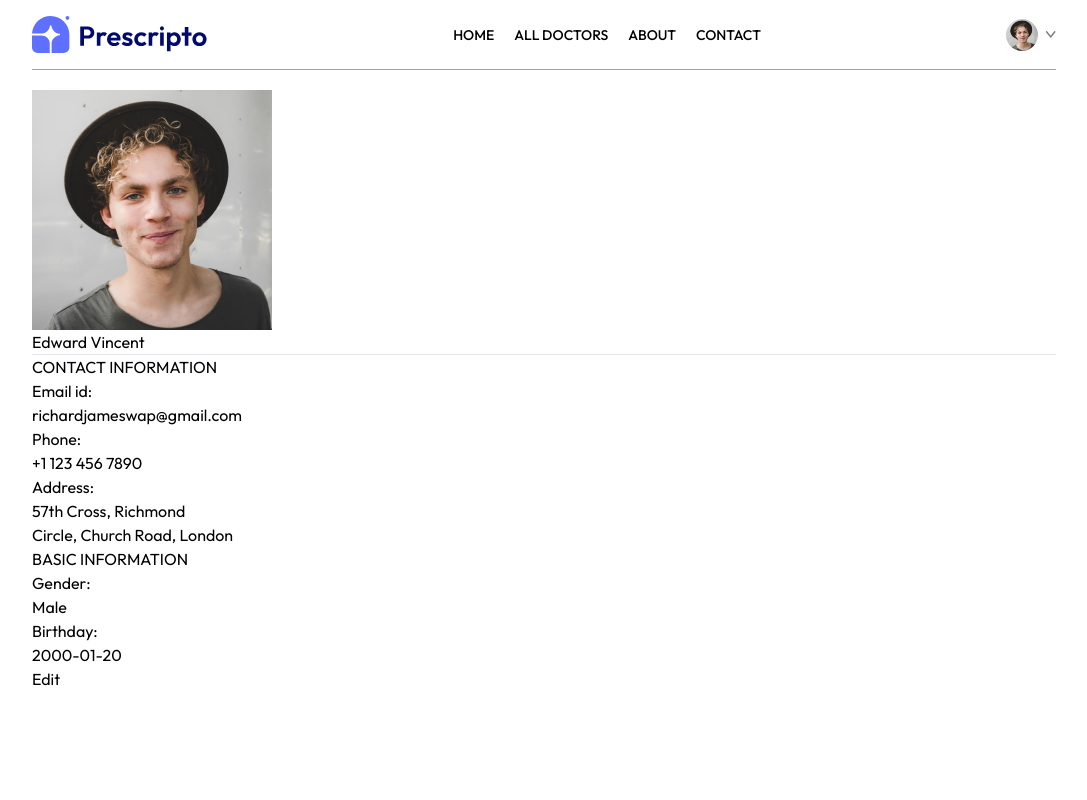
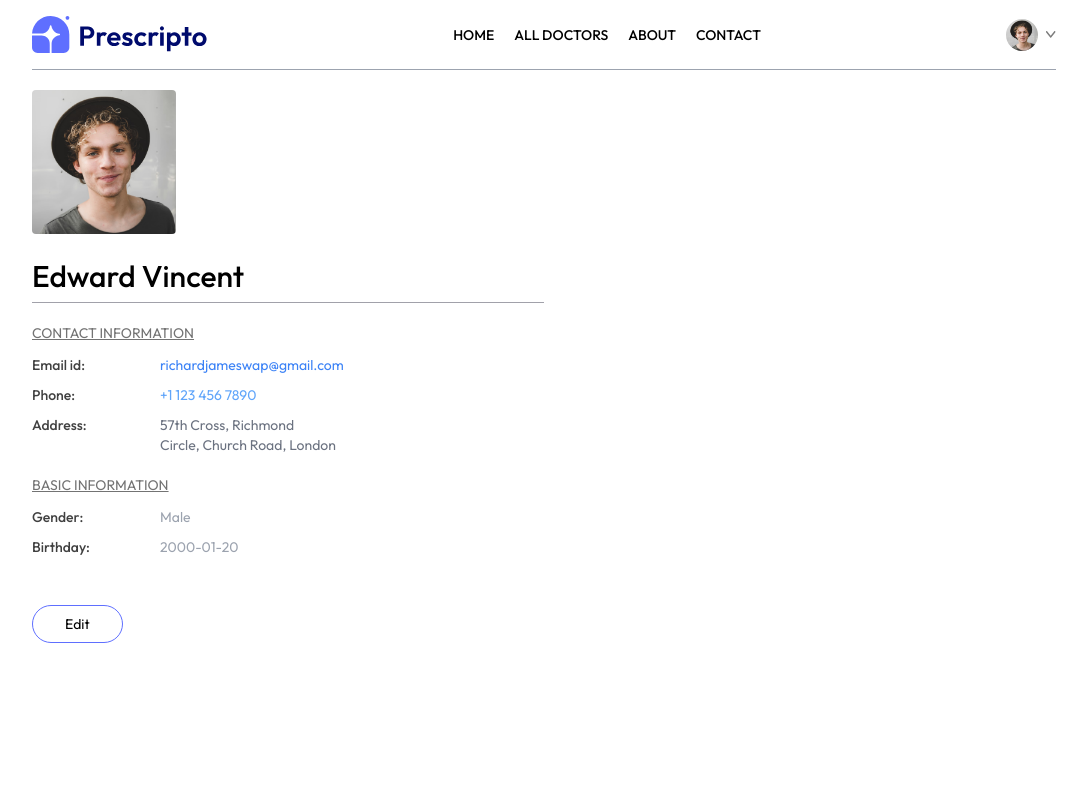
Before and after one commit to kavindyadesilvasandali/Appointment-booking-project, a React (Vite) app: page /my-profile in a window 1280 px wide. Shown: the top 800 px of the page, without its empty margins (96-1183 px from the left). Built offline with nearby package versions, Linux system fonts and the light colour scheme; the HTML template or start-up script is replaced by a standard one.

Commit message:
Completed my profile page

```diff
--- a/src/pages/MyProfile.jsx
+++ b/src/pages/MyProfile.jsx
@@ -19,36 +19,36 @@
 
 
   return (
-    <div>
-      <img src={userData.image} alt=''/>
+    <div className='max-w-lg flex flex-col gap-2 text-sm'>
+      <img className='w-36 rounded' src={userData.image} alt=''/>
       {
         isEdit
-        ? <input type="text" value={userData.name} onChange={e=> setUserData(prev=>({...prev, name:e.target.value}))}/>
-        :<p>{userData.name}</p>
+        ? <input className='bg-gray-50 text-3xl font-medium max-w-60 mt-4' type="text" value={userData.name} onChange={e=> setUserData(prev=>({...prev, name:e.target.value}))}/>
+        :<p className='font-medium text-3xl text-neutral-8-- mt-4'>{userData.name}</p>
       }
-      <hr/>
+      <hr className='bg-zinc-400 h-[1px] border-none'/>
       <div>
-        <p>
+        <p className='text-neutral-500 underline mt-3'>
           CONTACT INFORMATION
         </p>
-        <div>
-          <p>Email id:</p>
-          <p>{userData.email}</p>
-          <p>Phone:</p>
+        <div className='grid grid-cols-[1fr_3fr] gap-y-2.5 mt-3 text-neutral-700'>
+          <p className='font-medium'>Email id:</p>
+          <p className='text-blue-500'>{userData.email}</p>
+          <p className='font-medium'>Phone:</p>
           {
         isEdit
-        ? <input type="text" value={userData.phone} onChange={e=> setUserData(prev=>({...prev, phone:e.target.value}))}/>
-        :<p>{userData.phone}</p>
+        ? <input className='bg-gray-100 max-w-52' type="text" value={userData.phone} onChange={e=> setUserData(prev=>({...prev, phone:e.target.value}))}/>
+        :<p className='text-blue-400'>{userData.phone}</p>
       }
-      <p>Address:</p>
+      <p className='font-medium'>Address:</p>
       {
         isEdit
         ?<p>
-          <input onChange={(e)=>setUserData(prev=>({...prev,address:{...prev.address,line1:e.target.value}}))} value={userData.address.line1} type='text'/>
+          <input className='bg-gray-50' onChange={(e)=>setUserData(prev=>({...prev,address:{...prev.address,line1:e.target.value}}))} value={userData.address.line1} type='text'/>
           <br/>
-          <input onChange={(e)=>setUserData(prev=>({...prev,address:{...prev.address,line2:e.target.value}}))} value={userData.address.line2} type='text'/>
+          <input className='bg-gray-50' onChange={(e)=>setUserData(prev=>({...prev,address:{...prev.address,line2:e.target.value}}))} value={userData.address.line2} type='text'/>
         </p>
-        :<p>
+        :<p className='text-gray-500'>
           {userData.address.line1}
           <br/>
           {userData.address.line2}
@@ -57,30 +57,30 @@
         </div>
       </div>
       <div>
-        <p>BASIC INFORMATION </p>
-        <div>
-          <p>Gender:</p>
+        <p className='text-neutral-500 underline mt-3'>BASIC INFORMATION </p>
+        <div className='grid grid-cols-[1fr_3fr] gap-y-2.5 mt-3 text-neutral-700'>
+          <p className='font-medium'>Gender:</p>
           {
         isEdit
-        ? <select onChange={(e)=>setUserData(prev=>({...prev, gender:e.target.value}))} value={userData.gender}>
+        ? <select className='max-w-20 bg-gray-100' onChange={(e)=>setUserData(prev=>({...prev, gender:e.target.value}))} value={userData.gender}>
           <option value="Male">Male</option>
           <option value="Female">Female</option>
         </select>
-        :<p>{userData.gender}</p>
+        :<p className='text-gray-400'>{userData.gender}</p>
       }
-      <p>Birthday:</p>
+      <p className='font-medium'>Birthday:</p>
       {
         isEdit
-        ? <input type="date" onChange={(e)=>setUserData(prev=>({...prev, dob:e.target.value}))} value={userData.dob}/>
-        :<p>{userData.dob}</p>
+        ? <input className='max-w-28 bg-gray-100' type="date" onChange={(e)=>setUserData(prev=>({...prev, dob:e.target.value}))} value={userData.dob}/>
+        :<p className='text-gray-400'>{userData.dob}</p>
       }
         </div>
       </div>
-      <div>
+      <div className='mt-10'>
         {
           isEdit
-          ? <button onClick={()=>setIsEdit(false)}>Save information</button>
-          :<button onClick={()=>setIsEdit(true)}>Edit </button>
+          ? <button className='border border-primary px-8 py-2 rounded-full hover:bg-primary hover:text-white transition-all' onClick={()=>setIsEdit(false)}>Save information</button>
+          :<button className='border border-primary px-8 py-2 rounded-full hover:bg-primary hover:text-white transition-all' onClick={()=>setIsEdit(true)}>Edit </button>
         }
       </div>
     </div>
```
